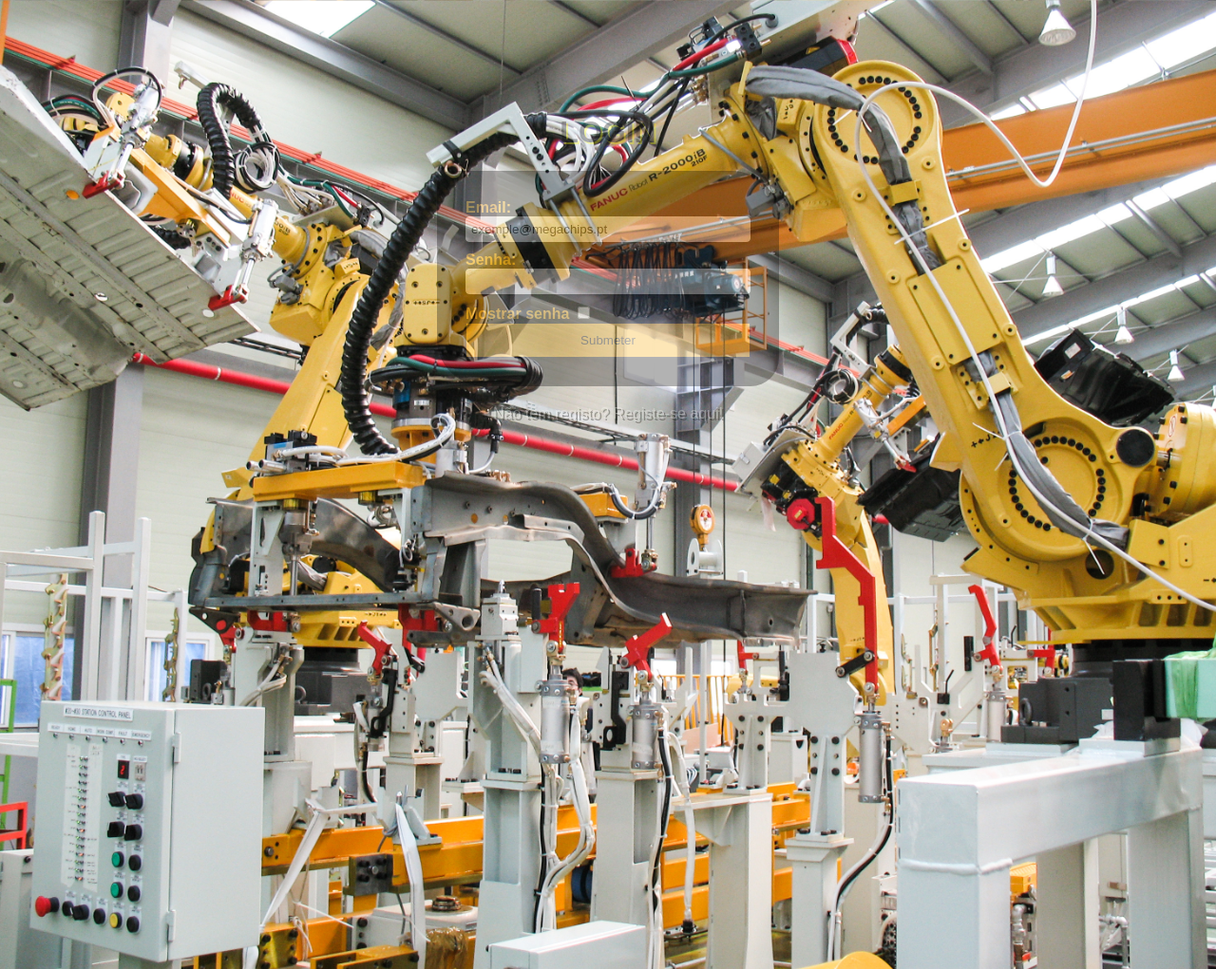
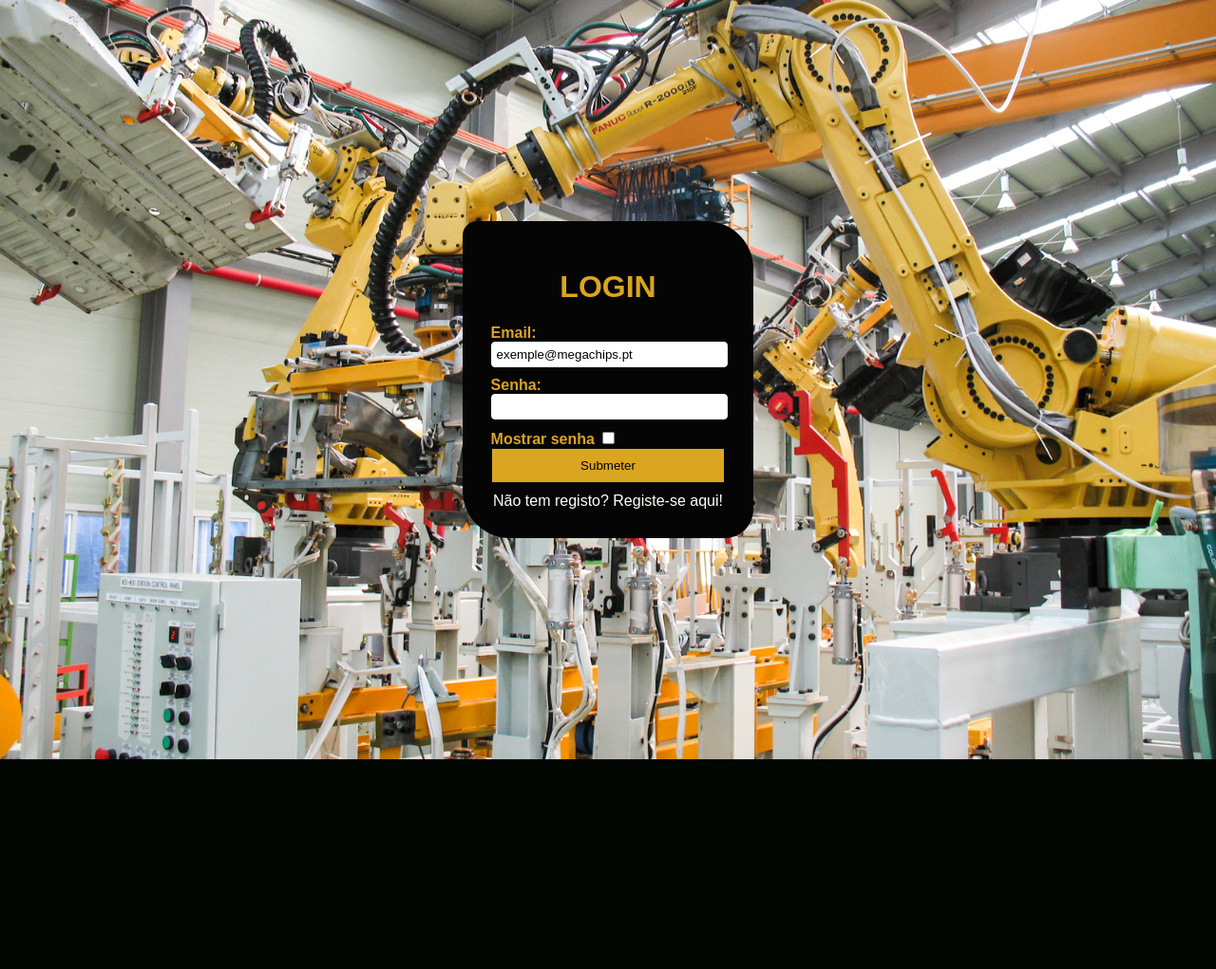
Before and after one commit to GoncaloSR/Projeto-DEAPC, a PHP site: page /login.html in a window 1280 px wide. Shown: the whole page at 95% size. After the commit the page ends 800 px from the top, so only its background shows below. Run offline with PHP 8.4, Linux system fonts and the light colour scheme.

Commit message:
Imagem do website corrigida

```diff
--- a/Projeto Automação DEAPC/login.html
+++ b/Projeto Automação DEAPC/login.html
@@ -3,13 +3,6 @@
     <head>
         <title>Login</title>
         <link rel="stylesheet" href="styles/login.css">
-        <style>
-            body {
-                background-image: url("images/test1.jpg");
-                background-size: cover;
-                background-position: center;
-            }
-        </style>
     </head>
     <body>
         <div class="fundo"> <!--o div serve para colocar as definições dos styles-->
@@ -18,17 +11,17 @@
                 <form action="processar_login.php" method="post">
                     <label for="nome">Email:</label><br>
                     <input type="text" id="nome" name="nome" value="exemple@megachips.pt"><br>
+
                     <label for="senha">Senha:</label>
                     <input type="password" id="senha" name="senha" required><br>
+
                     <label for="mostrarSenha">Mostrar senha</label>
                     <input type="checkbox" id="mostrarSenha">
-                    <input type="submit" value="Submeter">
+                    <button type="button">Submeter</button>
                 </form>
-                    <a href="register.html">Não tem registo? Registe-se aqui!</a>
-
-                <script src="scripts/login.js" ></script>
+                <a href="register.html">Não tem registo? Registe-se aqui!</a>
             </div>
         </div>
-
+        <script src="scripts/login.js" ></script>
     </body>
 </html>
--- a/Projeto Automação DEAPC/styles/login.css
+++ b/Projeto Automação DEAPC/styles/login.css
@@ -1,28 +1,29 @@
 /* pagina principal */
 body {
     font-family: Arial, sans-serif;
-    background-image: url('test1.jpg');
     margin: 0;
-    padding: 100px;
-  }
-  /* Login */
-  h1 {
-    text-align: center;
-    text-shadow: 2px 2px yellow;
-    color: #050505;
+    padding: 0;
   }
 
   .fundo{
     width: 100%;
     height: 100vh;
-    background-image: url("https://github.com/GoncaloSR/Projeto-DEAPC/blob/main/Projeto%20Automação%20DEAPC/images/test1.jpg"), linear-gradient(rgba(0,0,0,0.75));
+    background-image: url("https://raw.githubusercontent.com/GoncaloSR/Projeto-DEAPC/main/Projeto%20Automa%C3%A7%C3%A3o%20DEAPC/images/test1.jpg");
     background-size: cover;
     background-position: center;
-    opacity: 0.3;
+    display: flex;
+    justify-content: flex-start;
+    align-items: center;
 }
 
+  /* Login */
+  h1 {
+    text-align: center;
+    color: goldenrod;
+  }
+
   /* caixa grande */
-  form {
+  .form {
     max-width: 300px;
     margin: 20px auto;
     background-color: #050505;
@@ -33,7 +34,7 @@ body {
   /* email e senha */
   label {
     font-weight: bold;
-    color: #f9af10;
+    color: goldenrod;
   }
 
   /*edit caixa de texto ação de ocultar senha */
@@ -60,14 +61,17 @@ body {
   input[type="submit"] {
     width: 100%;
     padding: 10px;
-    background-color: #f9af10;
-    color: #000000;
+    background-color: goldenrod;
+    color: black;
     border: 1px;
     border-radius: 0px;
     cursor: pointer;
+    transition: background-color 0.8s ease;
   }
 
-
+  button[type="button"]:hover {
+    background-color: goldenrod;
+  }
 /* clique aqui */
   a {
     display: block;
@@ -89,10 +93,9 @@ body {
 /* Estilo da animação de rato por cima */
   button[type="button"]:hover,
   input[type="submit"]:hover {
-    background-color: #c7a600;
+    background-color:goldenrod;
     border-color: #dddde9
   }
-
 
   /*
   .alert {
```
Also changed, not shown: Projeto Automação DEAPC/styles/index.css (+7 -7 lines).
